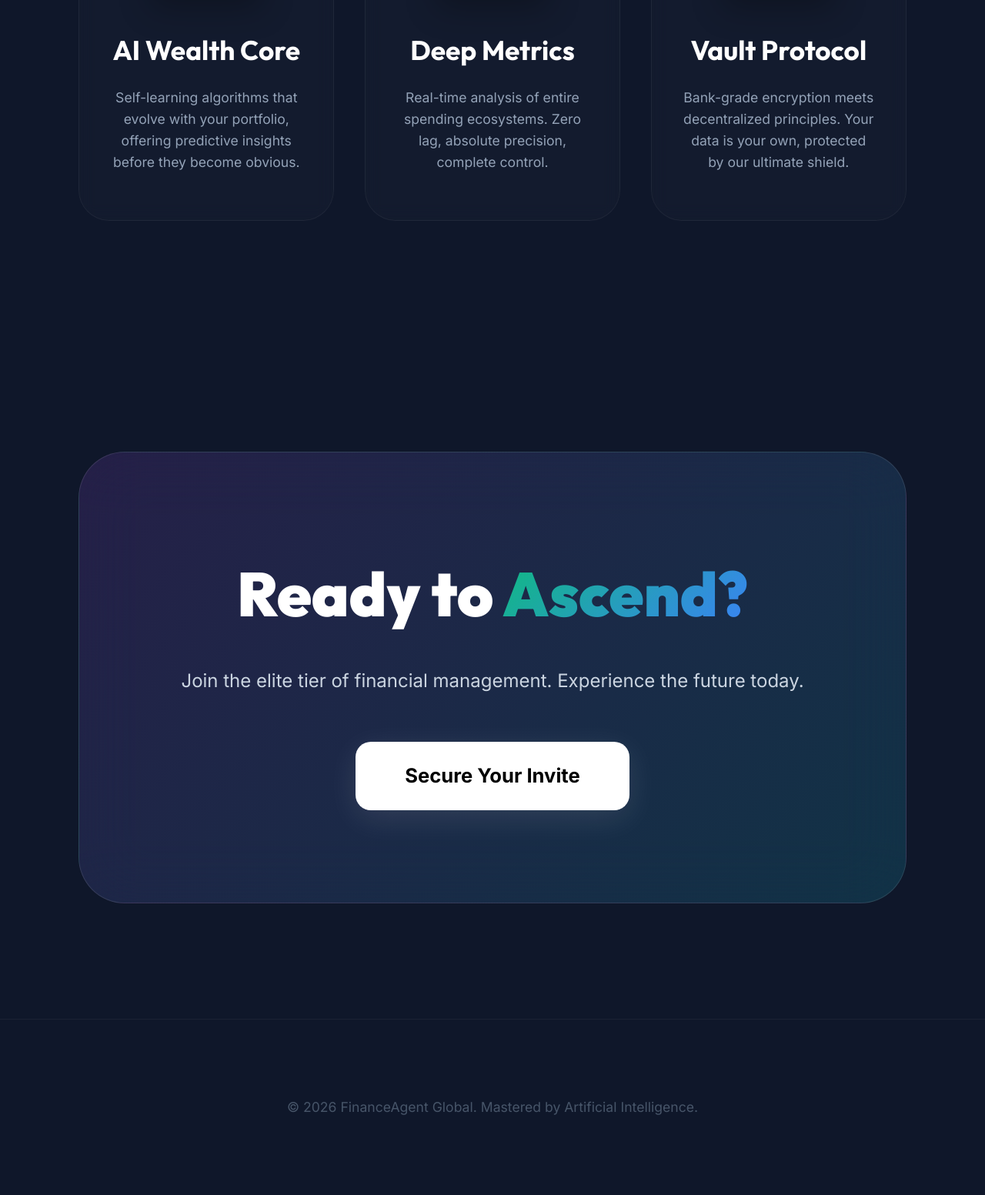
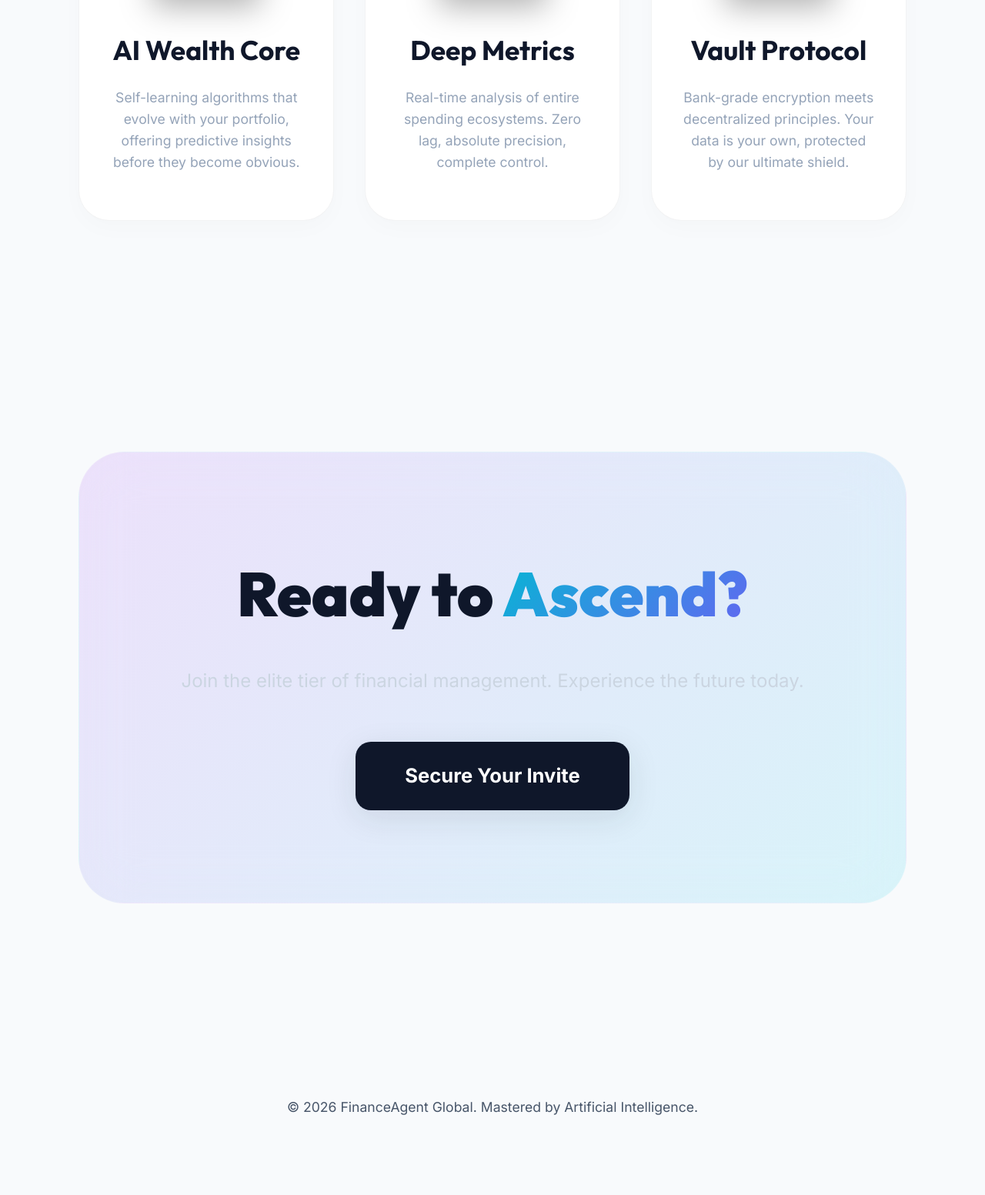
Before and after one commit to INDIRESH-P-L/INDIRESH-PL-PYTHONPROJECT, a Flask app: page / in a window 1280 px wide. Shown: the part 1467-3020 px from the top of the page at 77% size. Run offline with Flask 3, Linux system fonts and the light colour scheme.

Commit message:
Redesign: Premium Luminous Frost light theme for better UX/UI

```diff
--- a/expense_tracker/app/static/css/style.css
+++ b/expense_tracker/app/static/css/style.css
@@ -7,58 +7,66 @@
 /* ── Tokens ─────────────────────────────────────── */
 :root {
     /* Background layers */
-    --bg-root: #0f172a;
-    /* Slate 900 */
-    --bg-surface: #1e293b;
-    /* Slate 800 */
-    --bg-card: #334155;
-    /* Slate 700 */
-    --bg-elevated: #475569;
-    /* Slate 600 */
-    --bg-input: #1e293b;
+    --bg-root: #f8fafc;
+    /* Slate 50 */
+    --bg-surface: #ffffff;
+    --bg-card: rgba(255, 255, 255, 0.7);
+    --bg-elevated: #f1f5f9;
+    /* Slate 100 */
+    --bg-input: #ffffff;
 
     /* Borders */
-    --border-subtle: rgba(255, 255, 255, .04);
-    --border-default: rgba(255, 255, 255, .08);
-    --border-strong: rgba(255, 255, 255, .12);
+    --border-subtle: rgba(15, 23, 42, .04);
+    --border-default: rgba(15, 23, 42, .08);
+    --border-strong: rgba(15, 23, 42, .12);
 
     /* Text */
-    --text-primary: #f8fafc;
-    --text-secondary: #94a3b8;
-    --text-muted: #64748b;
+    --text-primary: #0f172a;
+    /* Slate 900 */
+    --text-secondary: #475569;
+    /* Slate 600 */
+    --text-muted: #94a3b8;
+    /* Slate 400 */
 
-    /* Brand colours - MODERN EMERALD THEME */
-    --green: #10b981;
-    /* Emerald 500 */
-    --green-dim: rgba(16, 185, 129, 0.15);
-    --green-glow: 0 0 24px rgba(16, 185, 129, 0.3);
+    /* Brand colours - LUMINOUS FROST THEME */
+    --green: #06b6d4;
+    /* Cyan 500 */
+    --green-dim: rgba(6, 182, 212, 0.1);
+    --green-glow: 0 8px 30px rgba(6, 182, 212, 0.2);
 
-    --red: #ef4444;
-    /* Red 500 */
-    --red-dim: rgba(239, 68, 68, 0.15);
-    --red-glow: 0 0 24px rgba(239, 68, 68, 0.3);
+    --red: #f43f5e;
+    /* Rose 500 */
+    --red-dim: rgba(244, 63, 94, 0.1);
+    --red-glow: 0 8px 30px rgba(244, 63, 94, 0.2);
 
-    --purple: #8b5cf6;
-    /* Violet 500 */
-    --purple-dim: rgba(139, 92, 246, 0.15);
-    --blue: #3b82f6;
+    --purple: #6366f1;
+    /* Indigo 500 */
+    --purple-dim: rgba(99, 102, 241, 0.1);
+    --blue: #0ea5e9;
+    /* Sky 500 */
     --amber: #f59e0b;
     --teal: #14b8a6;
-    --rose: #f43f5e;
-    --indigo: #6366f1;
-    --gold: #fbbf24;
+    --rose: #e11d48;
+    --indigo: #4f46e5;
+    --gold: #d97706;
 
     /* Accent gradient */
-    --grad-main: linear-gradient(135deg, #10b981 0%, #3b82f6 100%);
-    --grad-income: linear-gradient(135deg, #059669 0%, #10b981 100%);
-    --grad-expense: linear-gradient(135deg, #dc2626 0%, #ef4444 100%);
-    --grad-gold: linear-gradient(135deg, #f59e0b 0%, #fbbf24 100%);
+    --grad-main: linear-gradient(135deg, #06b6d4 0%, #6366f1 100%);
+    --grad-income: linear-gradient(135deg, #22d3ee 0%, #06b6d4 100%);
+    --grad-expense: linear-gradient(135deg, #fb7185 0%, #f43f5e 100%);
+    --grad-gold: linear-gradient(135deg, #fbbf24 0%, #f59e0b 100%);
 
     /* Spacing */
-    --r-sm: 8px;
-    --r-md: 12px;
-    --r-lg: 16px;
-    --r-xl: 24px;
+    --r-sm: 10px;
+    --r-md: 14px;
+    --r-lg: 20px;
+    --r-xl: 32px;
+
+    /* Shadow tokens for Light Mode */
+    --shadow-sm: 0 1px 2px rgba(0, 0, 0, 0.05);
+    --shadow-md: 0 4px 6px -1px rgba(0, 0, 0, 0.1), 0 2px 4px -1px rgba(0, 0, 0, 0.06);
+    --shadow-lg: 0 10px 15px -3px rgba(0, 0, 0, 0.1), 0 4px 6px -2px rgba(0, 0, 0, 0.05);
+    --shadow-xl: 0 20px 25px -5px rgba(0, 0, 0, 0.1), 0 10px 10px -5px rgba(0, 0, 0, 0.04);
 
     /* Motion */
     --ease: cubic-bezier(.4, 0, .2, 1);
@@ -88,9 +96,9 @@ body {
     -webkit-font-smoothing: antialiased;
 
     background-image:
-        radial-gradient(ellipse 90% 60% at 15% -15%, rgba(16, 185, 129, 0.08) 0%, transparent 55%),
-        radial-gradient(ellipse 70% 50% at 85% 105%, rgba(59, 130, 246, 0.06) 0%, transparent 55%),
-        radial-gradient(ellipse 50% 40% at 50% 50%, rgba(148, 163, 184, 0.03) 0%, transparent 60%);
+        radial-gradient(ellipse 90% 60% at 15% -15%, rgba(6, 182, 212, 0.05) 0%, transparent 55%),
+        radial-gradient(ellipse 70% 50% at 85% 105%, rgba(99, 102, 241, 0.03) 0%, transparent 55%),
+        radial-gradient(ellipse 50% 40% at 50% 50%, rgba(203, 213, 225, 0.02) 0%, transparent 60%);
 }
 
 /* ── Page wrapper ────────────────────────────────── */
--- a/expense_tracker/app/templates/index.html
+++ b/expense_tracker/app/templates/index.html
@@ -116,7 +116,7 @@
                 <!-- ── AI Insights ─────────────────────────────────────── -->
                 <section class="ai-insights-section" style="margin-top:-8px; margin-bottom: 8px;">
                     <div class="card"
-                        style="border: 1px solid rgba(16, 185, 129, 0.4); box-shadow: 0 0 15px rgba(16, 185, 129, 0.1);">
+                        style="border: 1px solid rgba(6, 182, 212, 0.2); box-shadow: 0 4px 20px rgba(6, 182, 212, 0.05); background: #ffffff;">
                         <div class="card-body"
                             style="display: flex; gap: 16px; align-items: center; padding: 18px 24px;">
                             <div class="ai-icon"
--- a/expense_tracker/app/templates/landing.html
+++ b/expense_tracker/app/templates/landing.html
@@ -13,18 +13,19 @@
         rel="stylesheet">
     <style>
         :root {
-            --accent-primary: #10b981;
-            /* Emerald 500 */
-            --accent-secondary: #3b82f6;
-            /* Blue 500 */
-            --deep-space: #0f172a;
-            /* Slate 900 */
+            --accent-primary: #06b6d4;
+            /* Cyan 500 */
+            --accent-secondary: #6366f1;
+            /* Indigo 500 */
+            --deep-space: #f8fafc;
+            /* Slate 50 */
         }
 
         body {
             background: var(--deep-space);
             overflow-x: hidden;
-            color: #fff;
+            color: #0f172a;
+            /* Slate 900 */
             font-family: 'Inter', sans-serif;
             margin: 0;
         }
@@ -34,14 +35,14 @@
             position: fixed;
             inset: 0;
             z-index: -2;
-            background: radial-gradient(circle at center, #1e293b 0%, #0f172a 100%);
+            background: radial-gradient(circle at center, #ffffff 0%, #f1f5f9 100%);
         }
 
         .nebula-glow {
             position: fixed;
             width: 100vw;
             height: 100vw;
-            background: radial-gradient(circle, rgba(16, 185, 129, 0.08) 0%, transparent 70%);
+            background: radial-gradient(circle, rgba(6, 182, 212, 0.05) 0%, transparent 70%);
             top: -50vw;
             right: -50vw;
             z-index: -1;
@@ -96,15 +97,15 @@
             width: 90%;
             max-width: 1300px;
             padding: 16px 40px;
-            background: rgba(15, 23, 42, 0.4);
+            background: rgba(255, 255, 255, 0.6);
             backdrop-filter: blur(24px);
-            border: 1px solid rgba(255, 255, 255, 0.1);
+            border: 1px solid rgba(15, 23, 42, 0.05);
             border-radius: 30px;
             display: flex;
             justify-content: space-between;
             align-items: center;
             z-index: 1000;
-            box-shadow: 0 15px 45px rgba(0, 0, 0, 0.4);
+            box-shadow: 0 10px 30px rgba(0, 0, 0, 0.05);
         }
 
         .logo-txt {
@@ -166,19 +167,20 @@
             font-size: 1.6rem;
             font-weight: 800;
             border-radius: 20px;
-            background: #fff;
-            color: #000;
+            background: #0f172a;
+            /* Slate 900 */
+            color: #fff;
             text-decoration: none;
             transition: all 0.4s cubic-bezier(0.175, 0.885, 0.32, 1.275);
             display: inline-block;
-            box-shadow: 0 10px 40px rgba(255, 255, 255, 0.1);
+            box-shadow: 0 10px 40px rgba(15, 23, 42, 0.1);
         }
 
         .btn-action:hover {
             transform: scale(1.05) translateY(-5px);
             background: linear-gradient(135deg, var(--accent-primary), var(--accent-secondary));
             color: #fff;
-            box-shadow: 0 20px 60px rgba(16, 185, 129, 0.3);
+            box-shadow: 0 20px 60px rgba(6, 182, 212, 0.3);
         }
 
         .hero-visual-wrap {
@@ -192,7 +194,7 @@
             width: 120%;
             height: auto;
             border-radius: 50px;
-            box-shadow: 0 0 120px rgba(16, 185, 129, 0.2);
+            box-shadow: 0 0 120px rgba(6, 182, 212, 0.1);
             transform: perspective(1000px) rotateY(-10deg) rotateX(5deg);
             animation: orbital 10s infinite ease-in-out;
         }
@@ -234,21 +236,22 @@
         }
 
         .feat-card {
-            background: rgba(255, 255, 255, 0.02);
-            border: 1px solid rgba(255, 255, 255, 0.05);
+            background: #ffffff;
+            border: 1px solid rgba(15, 23, 42, 0.05);
             padding: 60px 40px;
             border-radius: 40px;
             transition: all 0.5s var(--ease);
             position: relative;
             backdrop-filter: blur(10px);
             text-align: center;
+            box-shadow: 0 10px 30px rgba(0, 0, 0, 0.02);
         }
 
         .feat-card:hover {
-            background: rgba(255, 255, 255, 0.04);
-            border-color: var(--accent-secondary);
+            background: #ffffff;
+            border-color: var(--accent-primary);
             transform: translateY(-20px);
-            box-shadow: 0 30px 60px rgba(0, 0, 0, 0.5);
+            box-shadow: 0 30px 60px rgba(15, 23, 42, 0.08);
         }
 
         .feat-icon-img {
@@ -439,7 +442,7 @@
 
         function draw() {
             ctx.clearRect(0, 0, width, height);
-            ctx.fillStyle = '#ffffff';
+            ctx.fillStyle = '#94a3b8'; // Slate 400
             stars.forEach(s => {
                 ctx.globalAlpha = Math.random() * 0.5 + 0.5;
                 ctx.beginPath();
--- a/expense_tracker/app/templates/login.html
+++ b/expense_tracker/app/templates/login.html
@@ -51,7 +51,7 @@
             margin-bottom: 20px;
             font-size: 0.85rem;
             text-align: center;
-            border: 1px solid rgba(255, 77, 109, 0.3);
+            border: 1px solid rgba(244, 63, 94, 0.2);
         }
     </style>
 </head>
--- a/expense_tracker/app/templates/register.html
+++ b/expense_tracker/app/templates/register.html
@@ -51,7 +51,7 @@
             margin-bottom: 20px;
             font-size: 0.85rem;
             text-align: center;
-            border: 1px solid rgba(255, 77, 109, 0.3);
+            border: 1px solid rgba(244, 63, 94, 0.2);
         }
     </style>
 </head>
@@ -73,8 +73,7 @@
                 <label for="password">Password</label>
                 <input type="password" name="password" id="password" required>
             </div>
-            <button type="submit" class="btn-add"
-                style="background:var(--grad-main); box-shadow:0 4px 20px rgba(16, 185, 129, 0.4);">Register</button>
+            <button type="submit" class="btn-add">Register</button>
         </form>
         <div class="auth-links">
             Already have an account? <a href="{{ url_for('auth.login') }}">Log In</a><br><br>
```
Also changed, not shown: other parts of expense_tracker/app/static/css/style.css (+22 -13 lines), expense_tracker/app/static/js/app.js (+24 -24 lines), expense_tracker/app/templates/chatbot.html (+5 -5 lines).
